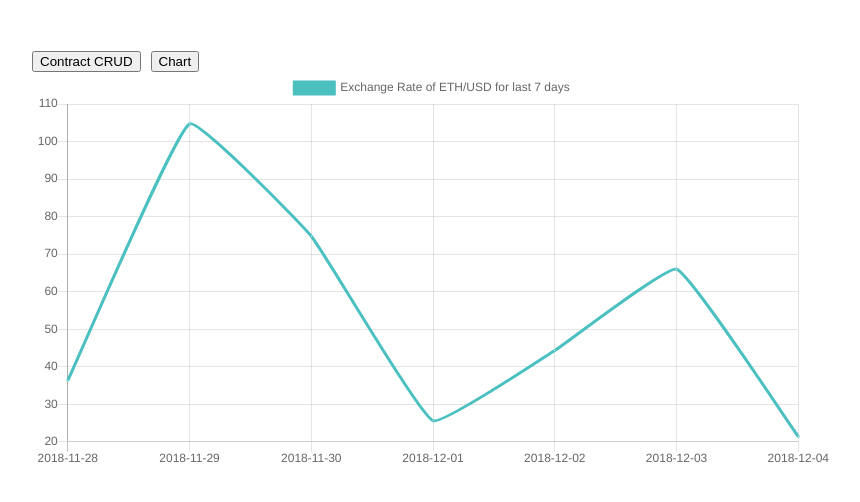
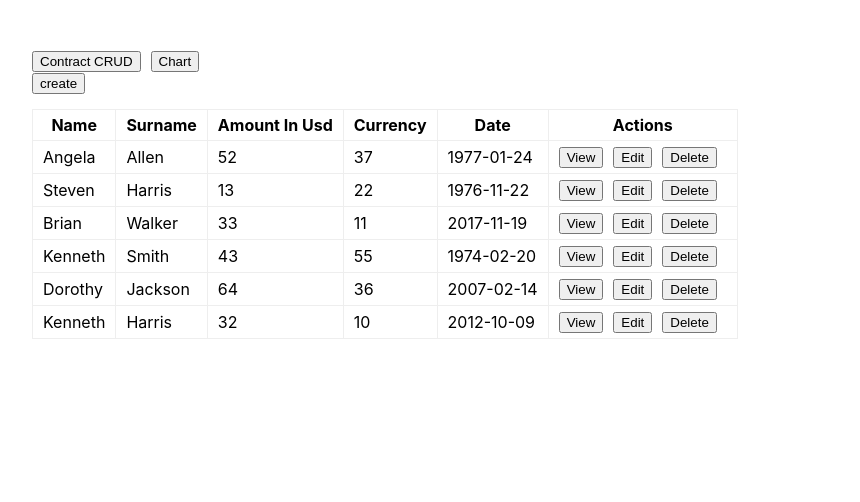
Before and after one commit to raychenfj/nomisma-frontend, a React (Create React App) app: page / in a window 1280 px wide. Shown: the top 502 px of the page, without its empty margins (208-1068 px from the left). Built offline with nearby package versions, Linux system fonts and the light colour scheme; no server answers.

Commit message:
docs: add more comments

```diff
--- a/src/App.js
+++ b/src/App.js
@@ -10,8 +10,9 @@ class App extends Component {
   constructor(props) {
     super(props)
 
+    // use a flag to navigate between crud and chart
     this.state = {
-      showCRUD: false
+      showCRUD: true
     }
   }
 
--- a/src/apis/index.js
+++ b/src/apis/index.js
@@ -3,6 +3,8 @@ import config from '../config'
 import dayjs from 'dayjs'
 import { createMockExchangeRate } from '../mock'
 
+// config axios
+// can use axios.create to create instance and support multiple backends in the future
 const coinApi = config.coinApi
 
 axios.defaults.headers.common['X-CoinAPI-Key'] = coinApi.apiKey
@@ -10,7 +12,6 @@ axios.defaults.baseURL = coinApi.baseURL
 
 export async function getExchangeRate (duration, base = 'ETH', quote = 'USD') {
   try {
-
     const url = `v1/exchangerate/${base}/${quote}`
     const promises = []
     const request = async (time) => {
@@ -30,9 +31,11 @@ export async function getExchangeRate (duration, base = 'ETH', quote = 'USD') {
       )
     }
 
+    // await here so that try catch can work
     const result = await Promise.all(promises)
     return result
   } catch (e) {
+    // use mock data if the api fail
     return createMockExchangeRate(duration, base, quote)
   }
 }
--- a/src/config.example.js
+++ b/src/config.example.js
@@ -1,3 +1,5 @@
+// usually need at least need two environments, one for developing and testing, another for product
+
 const config = {
   development: {
     coinApi: {
--- a/src/constants/index.js
+++ b/src/constants/index.js
@@ -1,9 +1,15 @@
+/**
+ * contract detail mode
+ */
 export const mode = {
   CREATE: 'create',
   VIEW: 'view',
   EDIT: 'edit'
 }
 
+/**
+ * local storage key
+ */
 export const storage = {
   DATA: 'data'
 }
--- a/src/formatters/index.js
+++ b/src/formatters/index.js
@@ -1,9 +1,17 @@
-import dateFormat from 'dateformat'
+import dayjs from 'dayjs'
 
-export function dateFormatter (date, format='yyyy-mm-dd') {
-  return dateFormat(date, format)
+/**
+ * date formatter
+ * default format is yyyy-mm-dd
+ */
+export function dateFormatter (date, format='YYYY-MM-DD') {
+  return dayjs(date).format(format)
 }
 
-export function rateFormatter (value) {
-  return +value.toFixed(2)
+/**
+ * rate formatter
+ * keep two decimals by default
+ */
+export function rateFormatter (value, digits = 2) {
+  return +value.toFixed(digits)
 }
--- a/src/pages/chart.js
+++ b/src/pages/chart.js
@@ -20,7 +20,7 @@ export default class chart extends Component {
       datasets: [
         {
           ...options.datasets[0],
-          label: 'Exchange Rate of ETH/USD for last 7 days',
+          label: 'Exchange Rate of ETH/USD for Last 7 Days',
           data: this.state.data
         }
       ]
@@ -33,6 +33,7 @@ export default class chart extends Component {
     )
   }
   async componentDidMount () {
+    // fetch data when component mounted
     const result = await getExchangeRate(7)
     const labels = result.map(item => dateFormatter(item.time))
     const data = result.map(item => rateFormatter(item.rate))
--- a/src/pages/chartOptions.js
+++ b/src/pages/chartOptions.js
@@ -1,3 +1,7 @@
+/**
+ * default chart style
+ */
+
 export default {
   datasets: [{
     fill: false,
--- a/src/pages/contract/components/contractDetail.js
+++ b/src/pages/contract/components/contractDetail.js
@@ -18,6 +18,8 @@ export default class ContractDetail extends Component {
       date: '',
     }
 
+    // when create in create mode, the initial values are empty
+    // otherwise, display the data in props
     const initialValues = this.props.mode === mode.CREATE
       ? defaultInitialValues
       : {
@@ -27,15 +29,17 @@ export default class ContractDetail extends Component {
         date: dateFormatter(this.props.data.date)
       }
 
+    // read only when view the detail
     const readOnly = this.props.mode === mode.VIEW
 
     return (
       <div className={styles.contractDetail}>
-        {/* <h1>Any place in your app!</h1> */}
         <Formik
           initialValues={initialValues}
           validate={values => {
             const errors = {};
+
+            // validate based on rules, inspired by async-validator(https://github.com/yiminghe/async-validator)
             const rules = {
               name: {
                 required: true
--- a/src/pages/contract/index.js
+++ b/src/pages/contract/index.js
@@ -19,6 +19,7 @@ export default class Contract extends Component {
     }
   }
   render () {
+    // lifting all the state and handler to the parent components
     return (
       <div>
         {this.state.showTable && <button style={{ marginBottom: '15px' }} onClick={() => this.onCreate()}> create </button>}
@@ -108,7 +109,7 @@ export default class Contract extends Component {
   }
 
   update (values) {
-    const data = [...this.state.data]
+    const data = [...this.state.data] // clone the data state
     const index = data.findIndex(item => item.id === values.id)
     const item = {
       ...values,
@@ -117,7 +118,7 @@ export default class Contract extends Component {
         surname: values.surname
       }
     }
-    data[index] = item
+    data[index] = item // replace the updated item
     this.setState({
       data
     })
--- a/src/utils/index.js
+++ b/src/utils/index.js
@@ -1,6 +1,11 @@
 import { storage } from '../constants'
 import { createMockData } from '../mock'
 
+/**
+ * getInitialData
+ *
+ * read initial data from local storage or return new mock data
+ */
 export function getInitialData () {
   let data = []
 
```
Also changed, not shown: src/components/table/index.js (+15 -0 lines), src/mock/index.js (+6 -1 lines), 1 other file (tests, documents, lock files or other folders).
